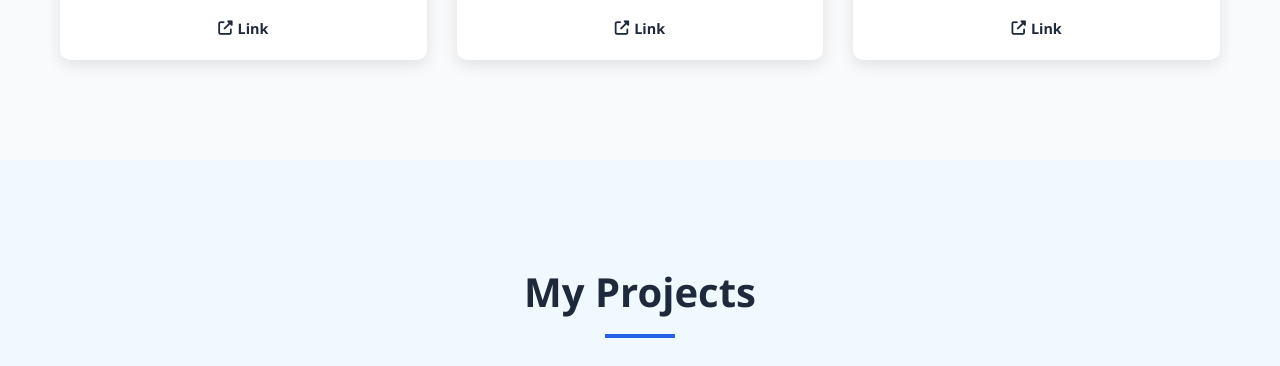
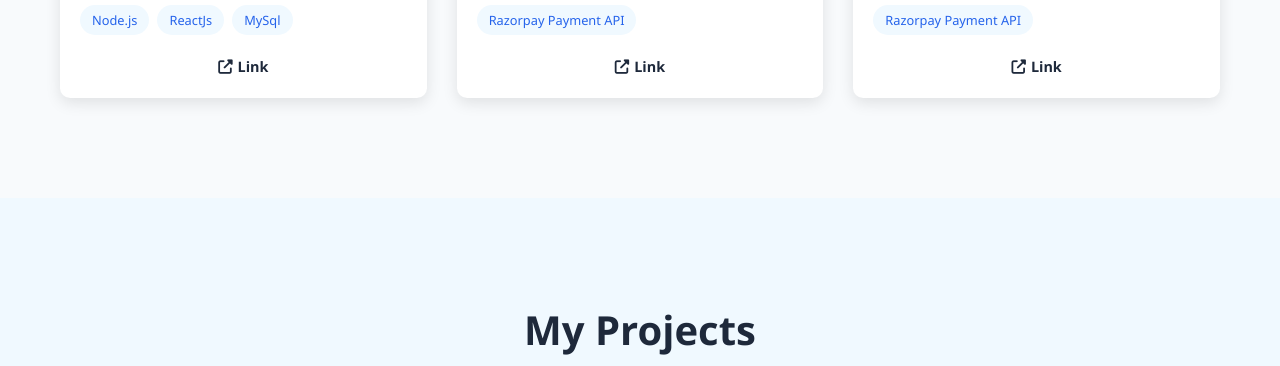
Before and after one commit to Somendradev23/somendradev23, a plain HTML site: page index.html in a window 1280 px wide. Shown: the part 5500-5866 px from the top of the page. Drawn offline with Linux system fonts and the light colour scheme; placeholder pictures from the web are drawn by us.

Commit message:
feat(skills): add Razorpay Payment API to skills section

```diff
--- a/index.html
+++ b/index.html
@@ -368,6 +368,7 @@
                 <span>ReactJs</span>
                 <span>MySql</span>
                 <span>OpenAI API</span>
+                <span>Razorpay Payment API</span>
               </div>
               <div class="project-links">
                 <!-- <a href="#" target="_blank">
@@ -394,6 +395,7 @@
                 <span>ReactJs</span>
                 <span>MySql</span>
                 <span>PHP (CI4)</span>
+                <span>Razorpay Payment API</span>
               </div>
               <div class="project-links">
                 <!-- <a href="#" target="_blank">
```
